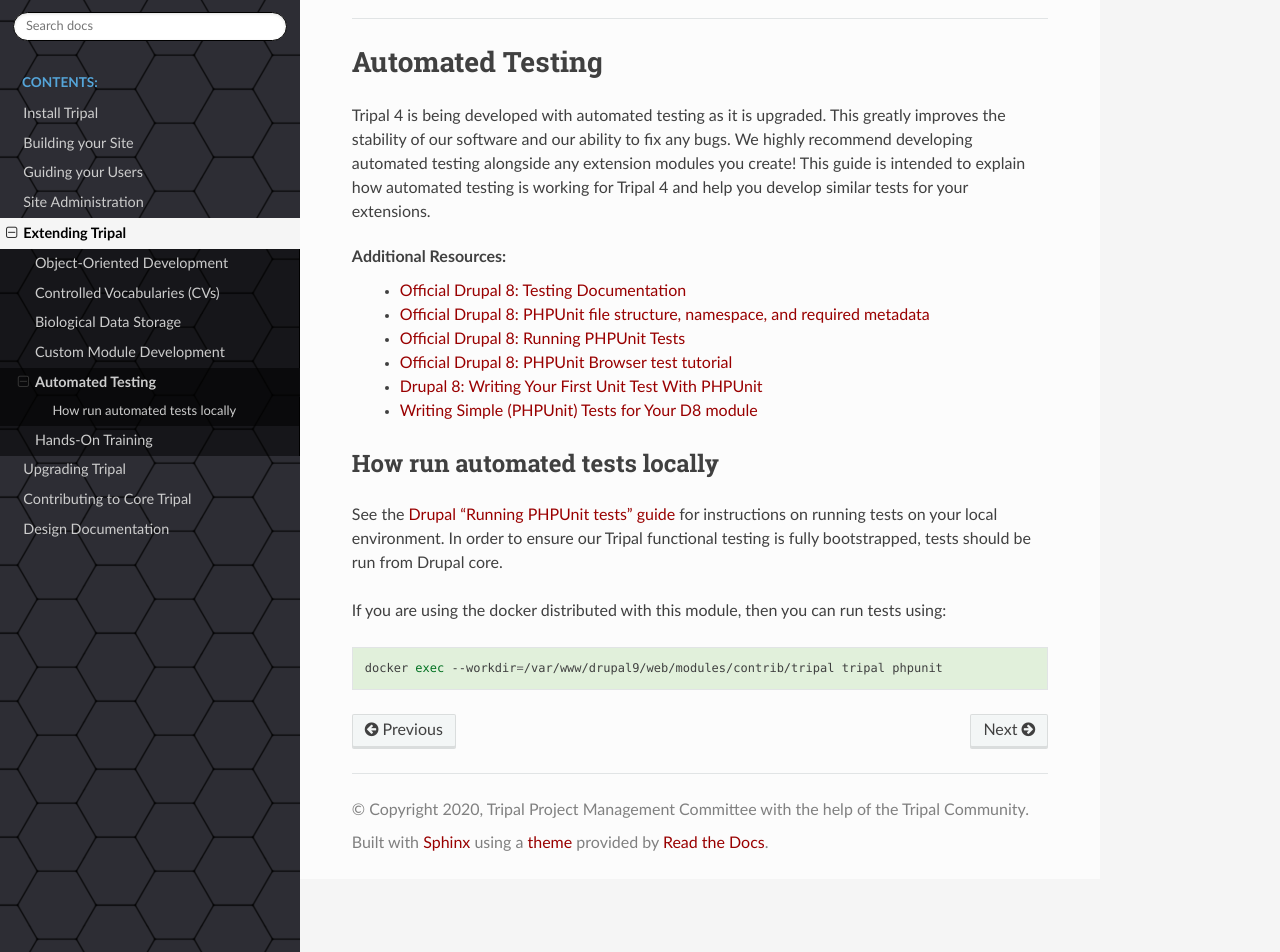
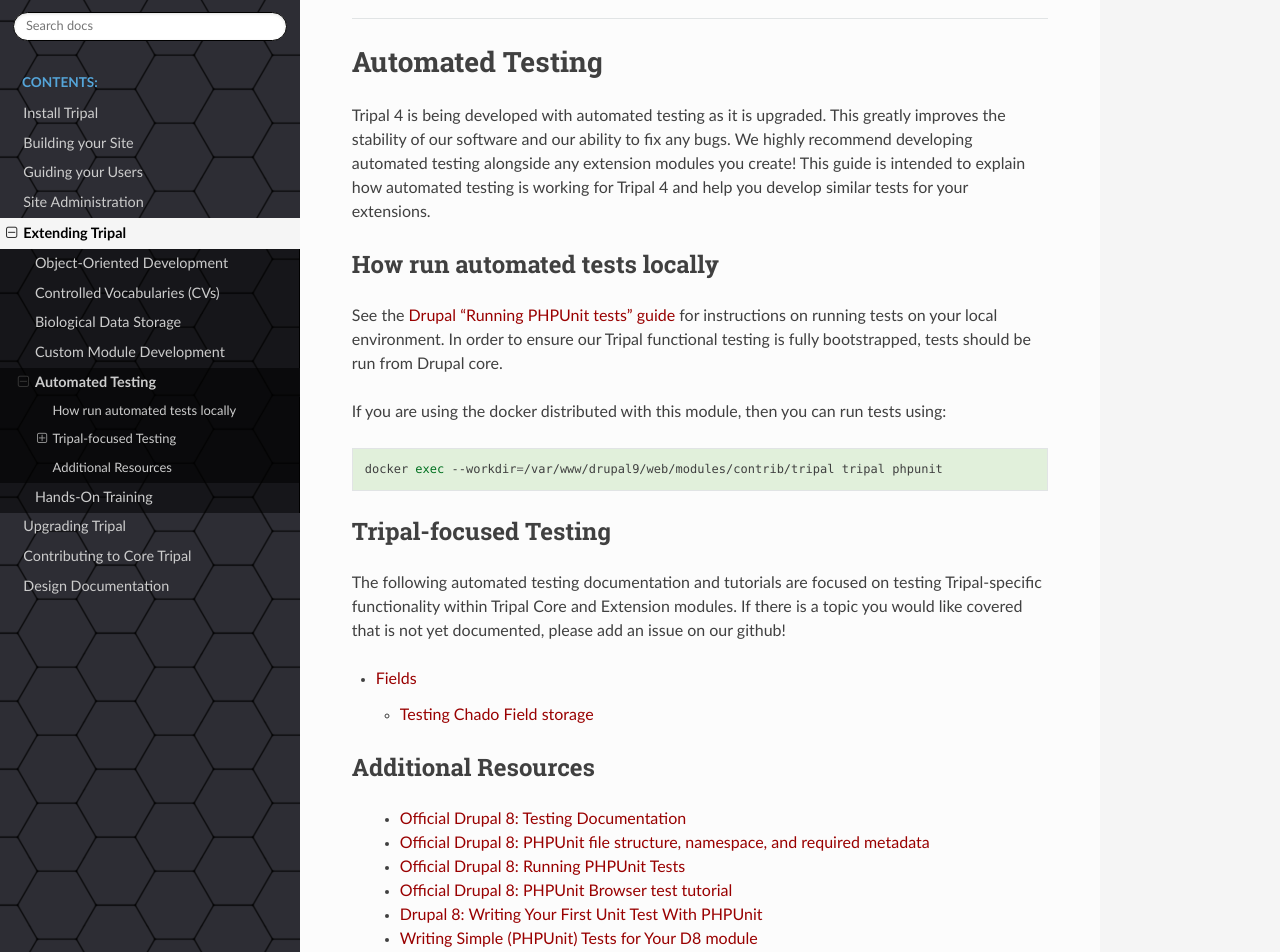
Before and after one commit to tripal/tripal_doc, a Sphinx documentation site: the page built from docs/dev_guide/testing.rst, in a window 1280 px wide and 1400 px high. Shown: the part 366-1318 px from the top of the window. Built offline with Sphinx 7.4.7 and the Read the Docs theme 2.0.0, drawn with Linux system fonts in a browser that asks for light colours.

Commit message:
Update automated testing to have tripal-specific pages for fields.

```diff
--- a/docs/dev_guide/testing.rst
+++ b/docs/dev_guide/testing.rst
@@ -22,3 +14,23 @@
 .. code:: bash
 
   docker exec --workdir=/var/www/drupal9/web/modules/contrib/tripal tripal phpunit
+
+Tripal-focused Testing
+------------------------
+
+The following automated testing documentation and tutorials are focused on testing Tripal-specific functionality within Tripal Core and Extension modules. If there is a topic you would like covered that is not yet documented, please add an issue on our github!
+
+.. toctree::
+   :maxdepth: 2
+
+   testing/fields
+
+Additional Resources
+----------------------
+
+ - `Official Drupal 8: Testing Documentation <https://www.drupal.org/docs/testing>`_
+ - `Official Drupal 8: PHPUnit file structure, namespace, and required metadata <https://www.drupal.org/docs/testing/phpunit-in-drupal/phpunit-file-structure-namespace-and-required-metadata>`_
+ - `Official Drupal 8: Running PHPUnit Tests <https://www.drupal.org/docs/testing/phpunit-in-drupal/running-phpunit-tests>`_
+ - `Official Drupal 8: PHPUnit Browser test tutorial <https://www.drupal.org/docs/testing/phpunit-in-drupal/phpunit-browser-test-tutorial>`_
+ - `Drupal 8: Writing Your First Unit Test With PHPUnit <https://www.axelerant.com/resources/team-blog/drupal-8-writing-your-first-unit-test-with-phpunit>`_
+ - `Writing Simple (PHPUnit) Tests for Your D8 module <https://www.mediacurrent.com/blog/writing-simple-phpunit-tests-your-d8-module/>`_
--- /dev/null
+++ b/docs/dev_guide/testing/fields/chadoStorage.rst
@@ -0,0 +1,3 @@
+
+Testing Chado Field storage
+=============================
```
Also changed, not shown: other parts of docs/dev_guide/testing.rst (+0 -8 lines), docs/dev_guide/testing/fields.rst (added, +18 -0 lines).
